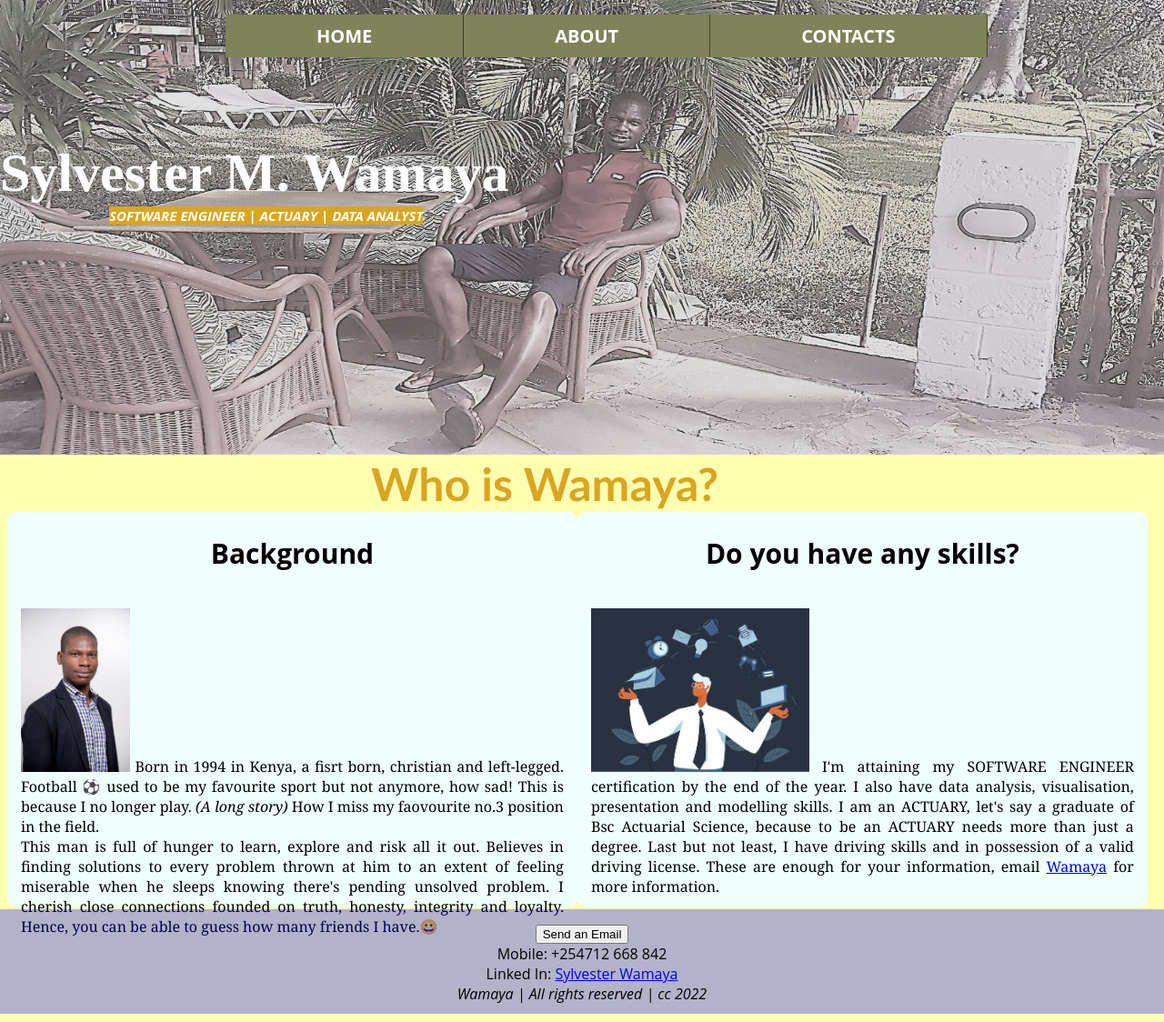
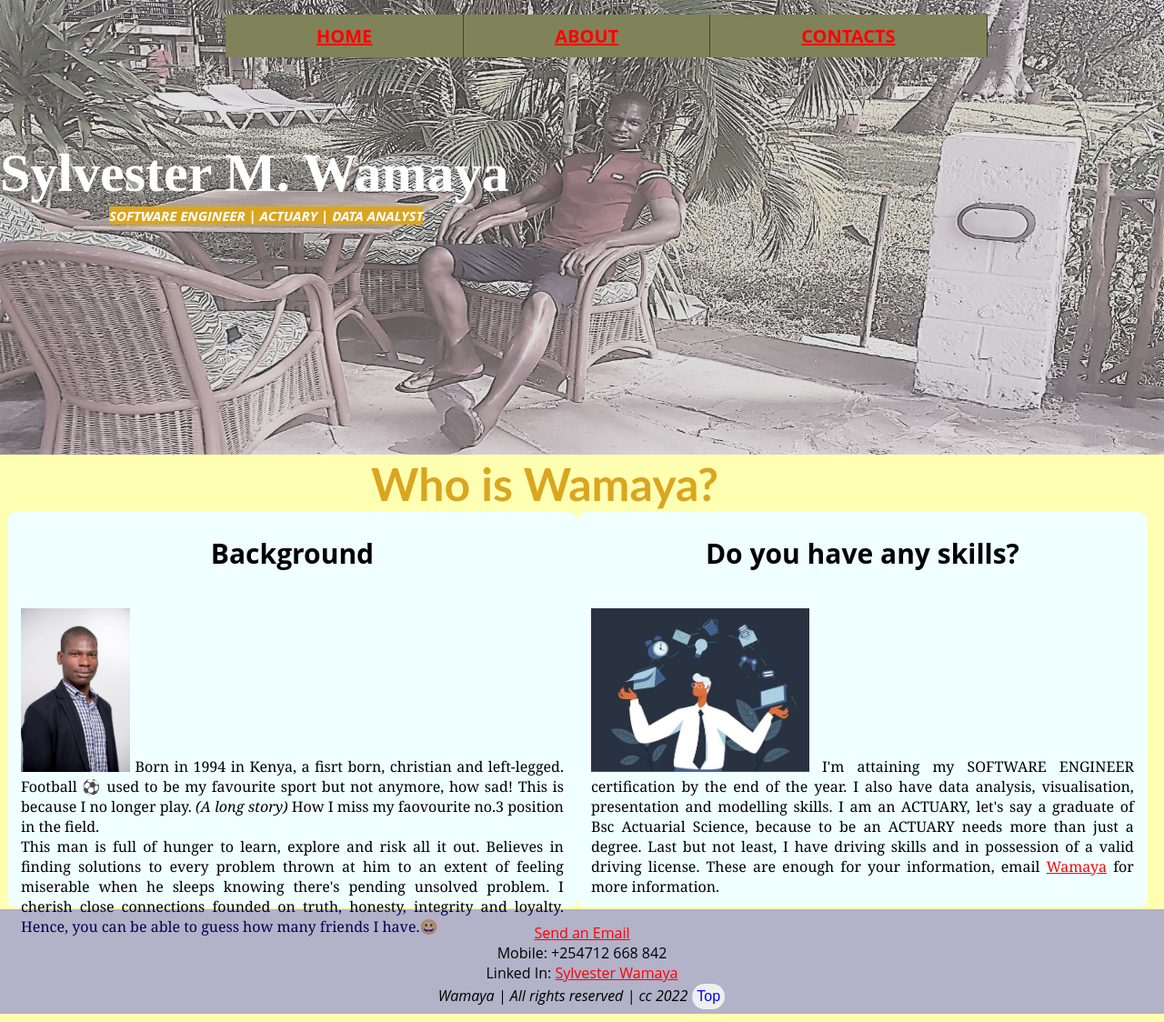
Before and after one commit to sylvester-wamaya/-sylvester-personal-website, a plain HTML site: page index.html in a window 1280 px wide. Shown: the whole page at 91% size. Drawn offline with Linux system fonts and the light colour scheme.

Commit message:
Added js

```diff
--- a/index.html
+++ b/index.html
@@ -2,9 +2,9 @@
 <html lang="en">
     <head>
         <ul>
-            <li><b>HOME</b></li>
-            <li><b>ABOUT</b></li>
-            <li><b>CONTACTS</b></li>
+            <li class="nav"><a href="#heading"><b>HOME</b></a></li>
+            <li class="nav"><a href="#ground"><b>ABOUT</b></a></li>
+            <li class="nav"><a href="#contacts"><b>CONTACTS</b></a></li>
         </ul>
         <title>Sylvester Wamaya</title>
         <meta charset="utf-8">
@@ -55,12 +55,12 @@
         </section>
         <footer>
             <div id="contacts">
-                <button>Send an Email</button>
+                <a type href="sylvesterwamaya@gmail.com">Send an Email</a>
                  <br>
                 Mobile: +254712 668 842 <br>
                 Linked In: <a href="https://www.linkedin.com/in/sylvester-wamaya-b11a93112/">Sylvester Wamaya</a> <br>
                 <em> Wamaya | All rights reserved | cc 2022 </em>
-
+                <button id="btn">Top</button>
             </div>
         </footer>
     </body>
--- a/script.js
+++ b/script.js
@@ -0,0 +1,6 @@
+const btn = document.getElementById('btn');
+
+btn.addEventListener('click', function onClick() {
+  btn.style.backgroundColor = 'salmon';
+  btn.style.color = 'red';
+});
--- a/style.css
+++ b/style.css
@@ -126,4 +126,29 @@ li{
     list-style: none;
     color: #fff;
     font-size: 20px;
+
 }
+button {
+    border: none;
+    color: blue;
+    padding: 5px;
+    text-align: center;
+    text-decoration: none;
+    display: inline-block;
+    font-size: 16px;
+    margin: 1px;
+    cursor: pointer;
+    border-radius: 50px;
+}
+a:link {
+    color: red;
+  }
+  a:visited {
+    color: green;
+  }
+  a:hover {
+    color: hotpink;
+  }
+  a:active {
+    color: blue;
+  }
```
